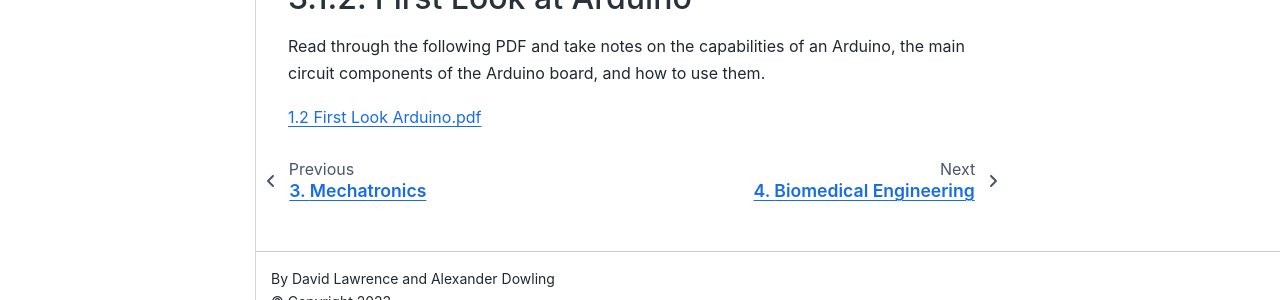
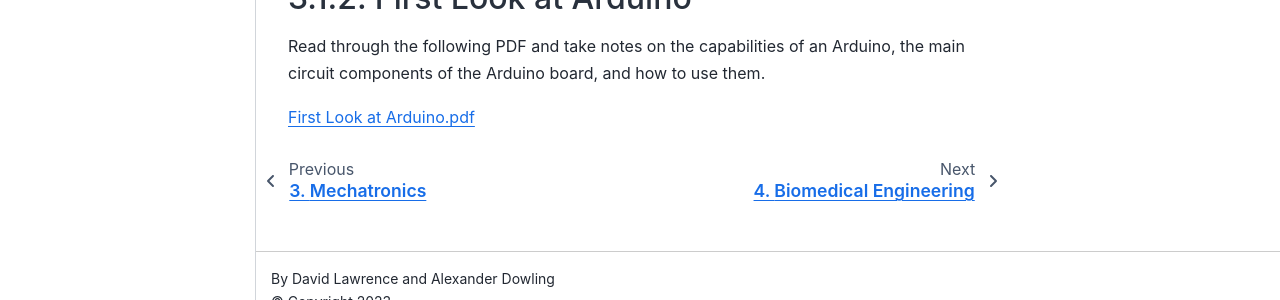
Before and after one commit to Culver-Academies/engineering1, a Jupyter Book: the page built from mech/arduino.md, in a window 1280 px wide. Shown: the part 571-871 px from the top of the page. Built offline with Jupyter Book 1.0.4 settings and Sphinx 7.4.7 and the Sphinx Book theme 1.1.4, drawn with Linux system fonts in a browser that asks for light colours.

Commit message:
Update arduino.md

```diff
--- a/mech/arduino.md
+++ b/mech/arduino.md
@@ -10,4 +10,4 @@ Using Company Portal, installed on your Culver issued laptop, download and insta
 
 Read through the following PDF and take notes on the capabilities of an Arduino, the main circuit components of the Arduino board, and how to use them.
 
-[1.2 First Look Arduino.pdf ](https://drive.google.com/file/d/18EQRWNUOjW3YH3a1C8iBYt0frR-y16M4/view?usp=sharing)
+[First Look at Arduino.pdf ](https://drive.google.com/file/d/18EQRWNUOjW3YH3a1C8iBYt0frR-y16M4/view?usp=sharing)
```
